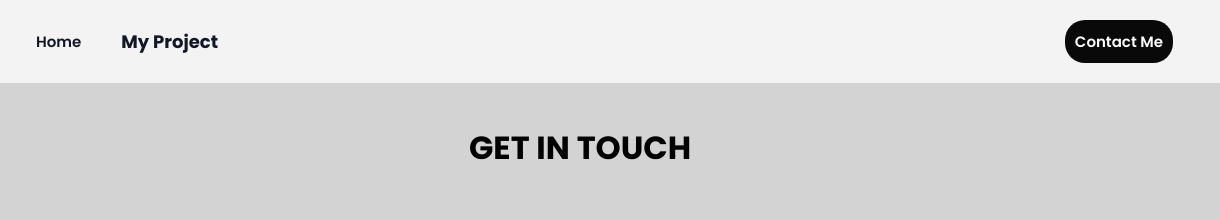
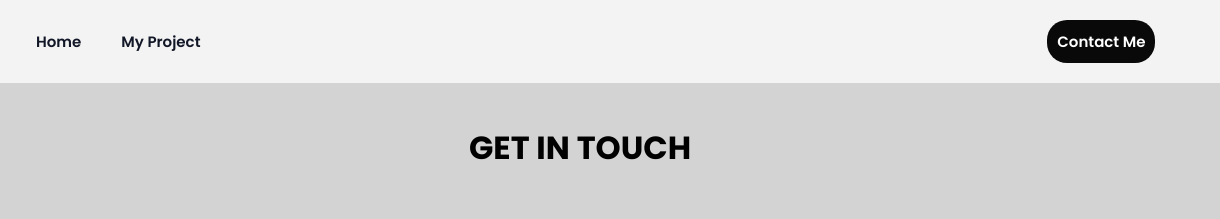
Before and after one commit to yohanezb/b58-personal-web, a plain HTML site: page contact.html in a window 1280 px wide. Shown: the top 219 px of the page, 60-1280 px from the left. Drawn offline with Linux system fonts and the light colour scheme.

Commit message:
update_nav_bar

```diff
--- a/contact.html
+++ b/contact.html
@@ -23,12 +23,10 @@
             "> Home </a>
             </li>
             <li>
-                <a href="myProject.html" class="color-me" style="
-                font-size: large;
-                font-weight: bold;"
+                <a href="myProject.html" class="color-me"
             > My Project </a>
             </li>
-            <li style=" display: flex; justify-content: flex-end; width: 75%; ">
+            <li style=" display: flex; justify-content: flex-end; width: 75%; size: 102%;">
                 <a href=" contact.html" class="btn-contact"> Contact Me </a>
             </li>
 
```
